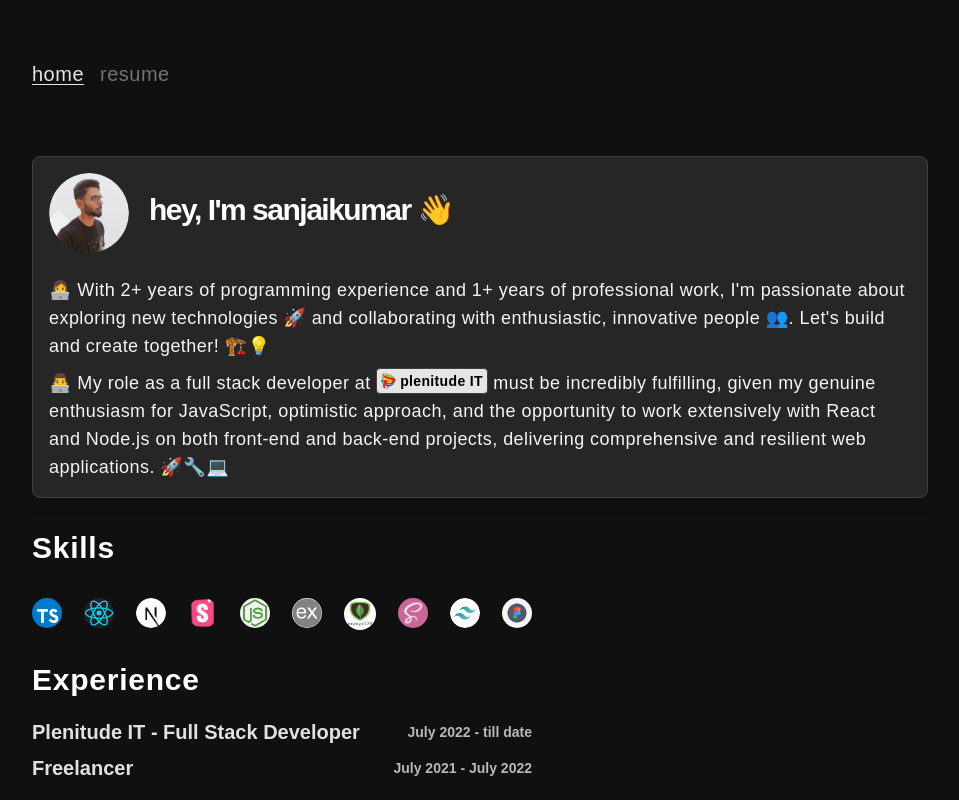
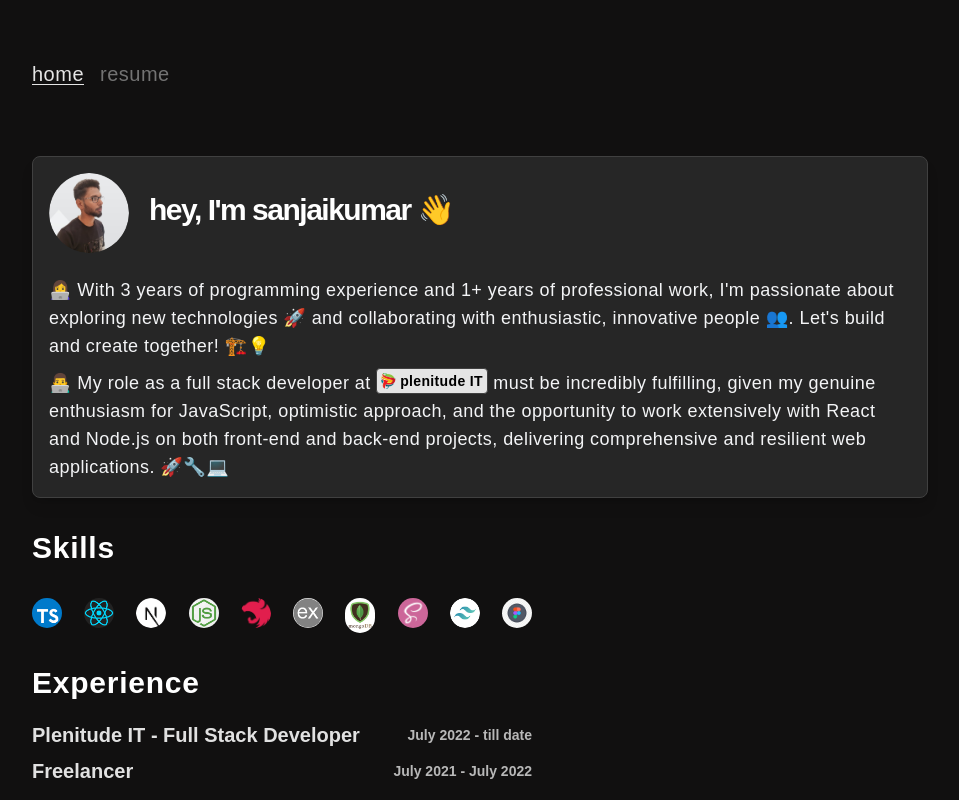
Before and after one commit to sanjaikumarv/my-port-folio, a Next.js app: page / in a window 1280 px wide. Shown: the top 800 px of the page, without its empty margins (160-1119 px from the left). Built offline with nearby package versions, Linux system fonts and the light colour scheme; a web font is replaced by a local one.

Commit message:
Feat :  nest js skills added

```diff
--- a/app/page.tsx
+++ b/app/page.tsx
@@ -1,5 +1,5 @@
 import Image from "next/image";
-import { projects, workExperienceDatas } from "constents";
+import { projects, skillsImages, workExperienceDatas } from "constents";
 import Link from "next/link";
 
 function Badge(props) {
@@ -76,7 +76,7 @@ function BlogLink({
             <div className='text-gray-200 text-lg font-semibold mt-2'>
               Back End -
               {backEnd.map((f) => (
-                <div className='border ml-2 space-x-2 border-neutral-200 dark:border-neutral-700  bg-neutral-800 rounded p-1 text-sm inline-flex items-center leading-4 text-neutral-200 no-underline'>
+                <div className='border ml-2 space-x-2 border-neutral-200 dark:bg-neutral-800 rounded p-1 text-sm inline-flex items-center leading-4 text-neutral-200 no-underline'>
                   <Image
                     src={f.img}
                     width={15}
@@ -115,7 +115,7 @@ export default async function Page() {
 
         <div className='mt-4 dark:prose-invert tracking-wide text-lg text-gray-100'>
           <p>
-            👩‍💻 With 2+ years of programming experience and 1+ years of
+            👩‍💻 With 3 years of programming experience and 1+ years of
             professional work, I'm passionate about exploring new technologies
             🚀 and collaborating with enthusiastic, innovative people 👥. Let's
             build and create together! 🏗️💡
@@ -171,90 +171,19 @@ function Skills() {
         Skills
       </h1>
       <div className='flex flex-wrap max-w-[500px] justify-between'>
-        <Link target='_blank' href='https://www.typescriptlang.org/'>
+        {skillsImages.map((skill) => {
+          return (
+            <Link target='_blank' href={skill.url}>
               <Image
-            src='/ts.png'
+                src={skill.img}
                 className='rounded-full'
                 width={30}
                 height={30}
                 alt='logo'
               />
             </Link>
-        <Link target='_blank' href='https://react.dev/'>
-          <Image
-            src='/reactjs.png'
-            className='rounded-full'
-            width={30}
-            height={30}
-            alt='logo'
-          />
-        </Link>
-        <Link target='_blank' href='https://nextjs.org/'>
-          <Image
-            src='/next.png'
-            className='rounded-full text-white'
-            alt='logo'
-            width={30}
-            height={30}
-          />
-        </Link>
-        <Link target='_blank' href='https://storybook.js.org/'>
-          <Image
-            src='/storybook.png'
-            className='rounded-full text-white'
-            alt='logo'
-            width={30}
-            height={30}
-          />
-        </Link>
-        <Link target='_blank' href='https://nodejs.org/en'>
-          <Image
-            src='/node.png'
-            className='rounded-full'
-            width={30}
-            height={30}
-            alt='logo'
-          />
-        </Link>
-        <Link target='_blank' href='https://expressjs.com/'>
-          <Image
-            src='/express.png'
-            className='rounded-full'
-            width={30}
-            height={30}
-            alt='logo'
-          />
-        </Link>
-        <Link target='_blank' href='https://www.mongodb.com/'>
-          <img src='/mongo.png' className='rounded-full w-8 h-8' alt='logo' />
-        </Link>
-        <Link target='_blank' href='https://sass-lang.com/'>
-          <Image
-            src='/sass.png'
-            className='rounded-full'
-            width={30}
-            height={30}
-            alt='logo'
-          />
-        </Link>
-        <Link target='_blank' href='https://tailwindcss.com/'>
-          <Image
-            src='/tailwind.png'
-            className='rounded-full'
-            width={30}
-            height={30}
-            alt='logo'
-          />
-        </Link>
-        <Link target='_blank' href='https://www.figma.com/'>
-          <Image
-            src='/figma.png'
-            className='rounded-full'
-            width={30}
-            height={30}
-            alt='logo'
-          />
-        </Link>
+          );
+        })}
       </div>
     </div>
   );
--- a/constents.ts
+++ b/constents.ts
@@ -157,3 +157,48 @@ export const projects = [
       ],
   }
 ]
+
+
+
+export const skillsImages = [
+  {
+    url: "https://www.typescriptlang.org/",
+    img: "/ts.png",
+  },
+  {
+    url: "https://react.dev/",
+    img: "/reactjs.png",
+  },
+  {
+    url: "https://nextjs.org/",
+    img: "/next.png",
+  },
+  {
+    url: "https://nodejs.org/en",
+    img: "/node.png",
+  },
+  {
+    url: "https://nestjs.com/",
+    img: "/nestjs.png",
+  },
+  {
+    url: "https://expressjs.com/",
+    img: "/express.png",
+  },
+  {
+    url: "https://www.mongodb.com/",
+    img: "/mongo.png",
+  },
+  {
+    url: "https://sass-lang.com/",
+    img: "/sass.png",
+  },
+  {
+    url: "https://tailwindcss.com/",
+    img: "/tailwind.png",
+  },
+  {
+    url: "https://www.figma.com/",
+    img: "/figma.png",
+  },
+]
```
Also changed, not shown: public/nestjs.png (added). Lines whose indentation alone changed are shown as unchanged.
